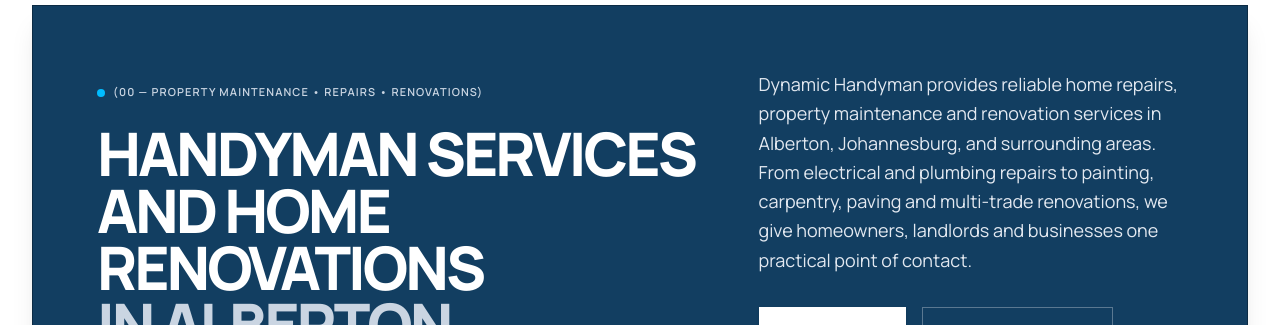
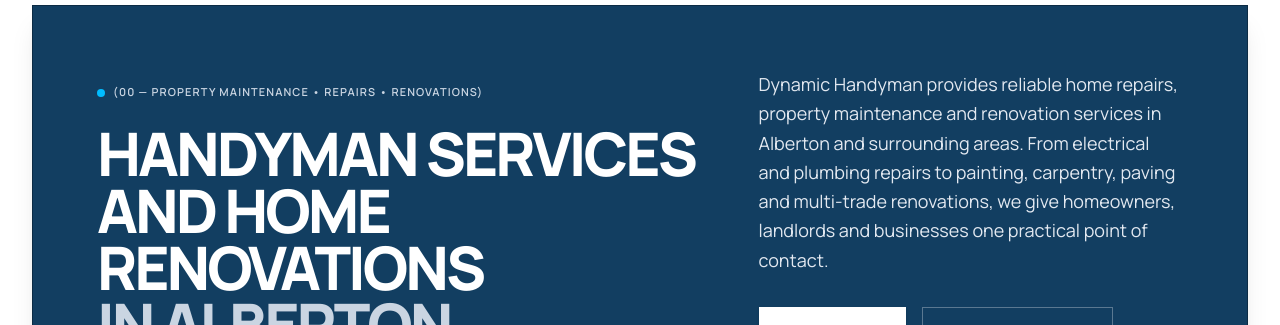
Before and after one commit to MoeJoe03/Dynamic-Handyman, a Next.js app: page / in a window 1280 px wide. Shown: the part 554-879 px from the top of the page. Built offline with nearby package versions, Linux system fonts and the light colour scheme; no server answers; the database is empty.

Commit message:
Focus homepage on Alberton and update SEO descriptions

```diff
--- a/app/page.tsx
+++ b/app/page.tsx
@@ -15,6 +15,22 @@
 export const revalidate = 60;
 
 export const metadata: Metadata = {
+  description: 'Dynamic Handyman provides reliable handyman services, home repairs and renovations in Alberton and nearby suburbs. Request a quote for electrical, plumbing, painting and more.',
+  openGraph: {
+    title: 'Handyman Services in Alberton | Dynamic Handyman',
+    description: 'Dynamic Handyman provides reliable handyman services, home repairs and renovations in Alberton and nearby suburbs. Request a quote today.',
+    type: 'website',
+    locale: 'en_ZA',
+    url: 'https://dynamichandyman.co.za/',
+    siteName: 'Dynamic Handyman (PTY) LTD',
+    images: [{ url: '/dynamic-handyman-home-og.png', width: 1730, height: 909, alt: 'Dynamic Handyman handyman services in Alberton with a bathroom project image' }],
+  },
+  twitter: {
+    card: 'summary_large_image',
+    title: 'Handyman Services in Alberton | Dynamic Handyman',
+    description: 'Dynamic Handyman provides reliable handyman services, home repairs and renovations in Alberton and nearby suburbs. Request a quote today.',
+    images: ['/dynamic-handyman-home-og.png'],
+  },
   alternates: { canonical: 'https://dynamichandyman.co.za/' },
 };
 
@@ -53,12 +69,12 @@
 
         {/* 18 — CONTACT ESTIMATE REQUISITION */}
         <section id="contact" className="bg-white border-t border-[#D9DEE2]">
-          <QuoteForm />
+          <QuoteForm serviceArea="Alberton and surrounding areas" />
         </section>
       </main>
 
       {/* 20 — FOOTER */}
-      <Footer />
+      <Footer serviceArea="Alberton and surrounding areas" />
     </div>
   );
 }
--- a/components/AboutSection.tsx
+++ b/components/AboutSection.tsx
@@ -28,7 +28,7 @@
           {/* Right Column: Paragraph narrative & Workmanship Photo */}
           <div className="lg:col-span-6 flex flex-col justify-start">
             <p className="text-slate-600 text-base sm:text-lg leading-relaxed font-normal mb-4">
-              Dynamic Handyman (PTY) LTD provides dependable property maintenance, repairs and renovations in Alberton, Johannesburg, and surrounding areas. From everyday repairs to larger improvements, our goal is simple: provide reliable workmanship through one team that can handle multiple trades.
+              Dynamic Handyman (PTY) LTD provides dependable property maintenance, repairs and renovations in Alberton and surrounding areas. From everyday repairs to larger improvements, our goal is simple: provide reliable workmanship through one team that can handle multiple trades.
             </p>
             <Link href="/about" className="mb-8 self-start text-sm font-bold text-[#123E61] underline underline-offset-4 hover:text-[#0C2B44] focus-visible:outline-2 focus-visible:outline-offset-4 focus-visible:outline-[#123E61]">
               Learn More About Dynamic Handyman
--- a/components/Footer.tsx
+++ b/components/Footer.tsx
@@ -5,7 +5,7 @@
 import { aggregateReviewSummary } from '@/data/reviews';
 import { AnimatedFooterArtwork } from '@/components/layout/AnimatedFooterArtwork';
 
-function FooterContent({ currentYear }: { currentYear: number }) {
+function FooterContent({ currentYear, serviceArea }: { currentYear: number; serviceArea: string }) {
   return (
       <div className="max-w-7xl mx-auto px-4 sm:px-6 lg:px-8">
         {/* Top Grid */}
@@ -19,7 +19,7 @@
             </p>
 
             <p className="text-slate-400 text-xs leading-relaxed max-w-sm">
-              Dynamic Handyman (PTY) LTD provides turnkey property solutions with multi-trade specialists. High standards, transparent scoping and careful workmanship in Alberton, Johannesburg, and surrounding areas.
+              Dynamic Handyman (PTY) LTD provides turnkey property solutions with multi-trade specialists. High standards, transparent scoping and careful workmanship in {serviceArea}.
             </p>
 
             <p className="text-xs font-bold tracking-wider text-white pt-1">
@@ -93,7 +93,7 @@
             </p>
             <p className="text-xs text-slate-300">
               <span className="block text-slate-400 text-[10px] uppercase font-bold">Operating Scope:</span>
-              Alberton, Johannesburg, and surrounding areas
+              {serviceArea}
             </p>
             <div className="pt-2">
               <a
@@ -127,20 +127,20 @@
           </div>
           <div className="mt-4 sm:mt-0 flex space-x-6">
             <span>Maintenance • Repairs • Renovations</span>
-            <span>Alberton, Johannesburg, and surrounding areas</span>
+            <span>{serviceArea}</span>
           </div>
         </div>
       </div>
   );
 }
 
-export function Footer() {
+export function Footer({ serviceArea = 'Alberton, Johannesburg, and surrounding areas' }: { serviceArea?: string }) {
   const currentYear = new Date().getFullYear();
 
   return (
     <>
       <footer className="bg-[#123E61] text-white border-t border-[#0C2B44] pt-16 pb-12">
-        <FooterContent currentYear={currentYear} />
+        <FooterContent currentYear={currentYear} serviceArea={serviceArea} />
       </footer>
       <AnimatedFooterArtwork />
     </>
--- a/components/Hero.tsx
+++ b/components/Hero.tsx
@@ -21,7 +21,7 @@
         {/* Right Column: Supporting Copy & CTAs */}
         <div className="lg:col-span-5 flex flex-col justify-between space-y-6 sm:space-y-8">
           <p className="text-slate-200 text-sm sm:text-base lg:text-lg leading-relaxed font-normal">
-            Dynamic Handyman provides reliable home repairs, property maintenance and renovation services in Alberton, Johannesburg, and surrounding areas. From electrical and plumbing repairs to painting, carpentry, paving and multi-trade renovations, we give homeowners, landlords and businesses one practical point of contact.
+            Dynamic Handyman provides reliable home repairs, property maintenance and renovation services in Alberton and surrounding areas. From electrical and plumbing repairs to painting, carpentry, paving and multi-trade renovations, we give homeowners, landlords and businesses one practical point of contact.
           </p>
 
           <div className="flex flex-wrap items-center gap-3.5 sm:gap-4">
--- a/components/ProjectGallery.tsx
+++ b/components/ProjectGallery.tsx
@@ -20,7 +20,7 @@
               <span className="w-8 h-[2px] bg-[#123E61]" />
             </div>
             <h2 className="text-3xl sm:text-4xl lg:text-5xl font-extrabold uppercase tracking-tight text-[#30323A] leading-tight">
-              Recent Handyman and Renovation Projects <span className="text-[#123E61]">in Alberton and Johannesburg</span>
+              Recent Handyman and Renovation Projects <span className="text-[#123E61]">in Alberton and Surrounding Areas</span>
             </h2>
             <p className="text-xs font-bold uppercase tracking-widest text-slate-500 mt-2 font-mono">
               Quality Work You Can See
@@ -54,7 +54,7 @@
               <div className="absolute inset-0 bg-gradient-to-t from-black/85 via-black/30 to-transparent flex items-end justify-between p-6 sm:p-7">
                 <div>
                   <span className="text-[10px] font-mono font-bold tracking-widest uppercase text-sky-300 block mb-1">
-                    {project.location}
+                    {project.location.replace(/, Johannesburg$/, '')}
                   </span>
                   <h3 className="text-white font-extrabold text-base sm:text-lg lg:text-xl uppercase tracking-tight">
                     {project.title}
--- a/components/QuoteForm.tsx
+++ b/components/QuoteForm.tsx
@@ -4,7 +4,7 @@
 import { contactPhone } from '@/config/contact';
 import { servicesData } from '@/data/services';
 
-export function QuoteForm() {
+export function QuoteForm({ serviceArea = 'Alberton, Johannesburg, and surrounding areas' }: { serviceArea?: string }) {
   const [formData, setFormData] = useState({
     fullName: '',
     phoneNumber: '',
@@ -113,7 +113,7 @@
                 Service Area
               </span>
               <p className="text-base font-bold text-[#30323A] mt-1">
-                Alberton, Johannesburg, and surrounding areas
+                {serviceArea}
               </p>
             </div>
 
--- a/components/ReviewsSection.tsx
+++ b/components/ReviewsSection.tsx
@@ -65,7 +65,7 @@
             <span className="w-8 h-[2px] bg-sky-400" />
           </div>
           <h2 className="text-3xl sm:text-5xl lg:text-6xl font-extrabold uppercase tracking-tight text-white leading-tight">
-            Trusted by Homeowners <span className="text-sky-400">Across Alberton and Johannesburg</span>
+            Trusted by Homeowners <span className="text-sky-400">Across Alberton and Surrounding Areas</span>
           </h2>
           <p className="text-slate-300 text-sm sm:text-base leading-relaxed mt-3">
             From full house revamps and Wendyhouse roof rebuilds to bathroom fitments and furniture assembly, our customers trust us to get the job done right.
--- a/components/ServiceAccordion.tsx
+++ b/components/ServiceAccordion.tsx
@@ -95,7 +95,7 @@
             Handyman, Maintenance and Renovation Services
           </h2>
           <p className="text-slate-600 text-sm sm:text-base leading-relaxed">
-            From small home repairs to larger renovation projects, Dynamic Handyman provides practical maintenance and handyman services for homeowners, landlords, offices and businesses in Alberton, Johannesburg, and surrounding areas.
+            From small home repairs to larger renovation projects, Dynamic Handyman provides practical maintenance and handyman services for homeowners, landlords, offices and businesses in Alberton and surrounding areas.
           </p>
         </div>
 
--- a/components/ServiceAreaSection.tsx
+++ b/components/ServiceAreaSection.tsx
@@ -6,17 +6,17 @@
       <div className="mx-auto max-w-7xl px-4 sm:px-6 lg:px-8">
         <div className="max-w-3xl">
           <h2 id="service-area-heading" className="text-3xl font-extrabold tracking-tight text-[#123E61] sm:text-4xl">
-            Handyman Services in Alberton, Johannesburg and Surrounding Areas
+            Handyman Services in Alberton and Surrounding Areas
           </h2>
           <p className="mt-5 text-base leading-relaxed text-slate-700 sm:text-lg">
-            Dynamic Handyman is based in Alberton and provides home repairs, property maintenance and renovation services in Alberton, Johannesburg, and surrounding areas.
+            Dynamic Handyman is based in Alberton and provides home repairs, property maintenance and renovation services in Alberton and surrounding areas.
           </p>
           <p className="mt-3 text-base leading-relaxed text-slate-700">
             <a href="/contact" className="font-semibold text-[#123E61] underline underline-offset-4 hover:text-[#0C2B44] focus-visible:outline-2 focus-visible:outline-offset-4 focus-visible:outline-[#123E61]">Contact us</a> to confirm whether we cover your suburb.
           </p>
         </div>
         <ul className="mt-10 grid grid-cols-2 gap-x-6 gap-y-3 border-t border-[#D9DEE2] pt-8 sm:grid-cols-3 lg:grid-cols-5" aria-label="Areas served">
-          {serviceAreas.map((area) => (
+          {[...serviceAreas.filter((area) => area !== 'Johannesburg'), 'Johannesburg South'].map((area) => (
             <li key={area} className="border-l-2 border-sky-500 py-1 pl-3 text-sm font-semibold text-[#30323A] sm:text-base">
               {area}
             </li>
```
